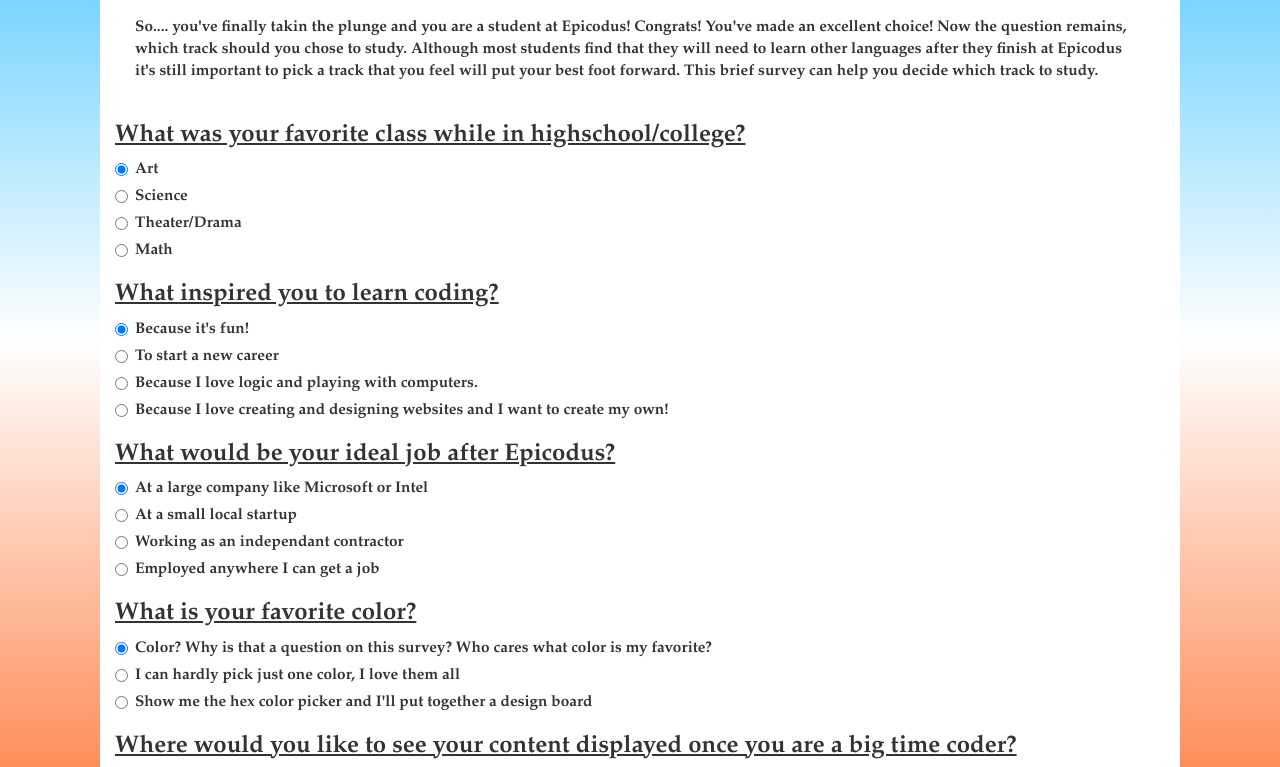
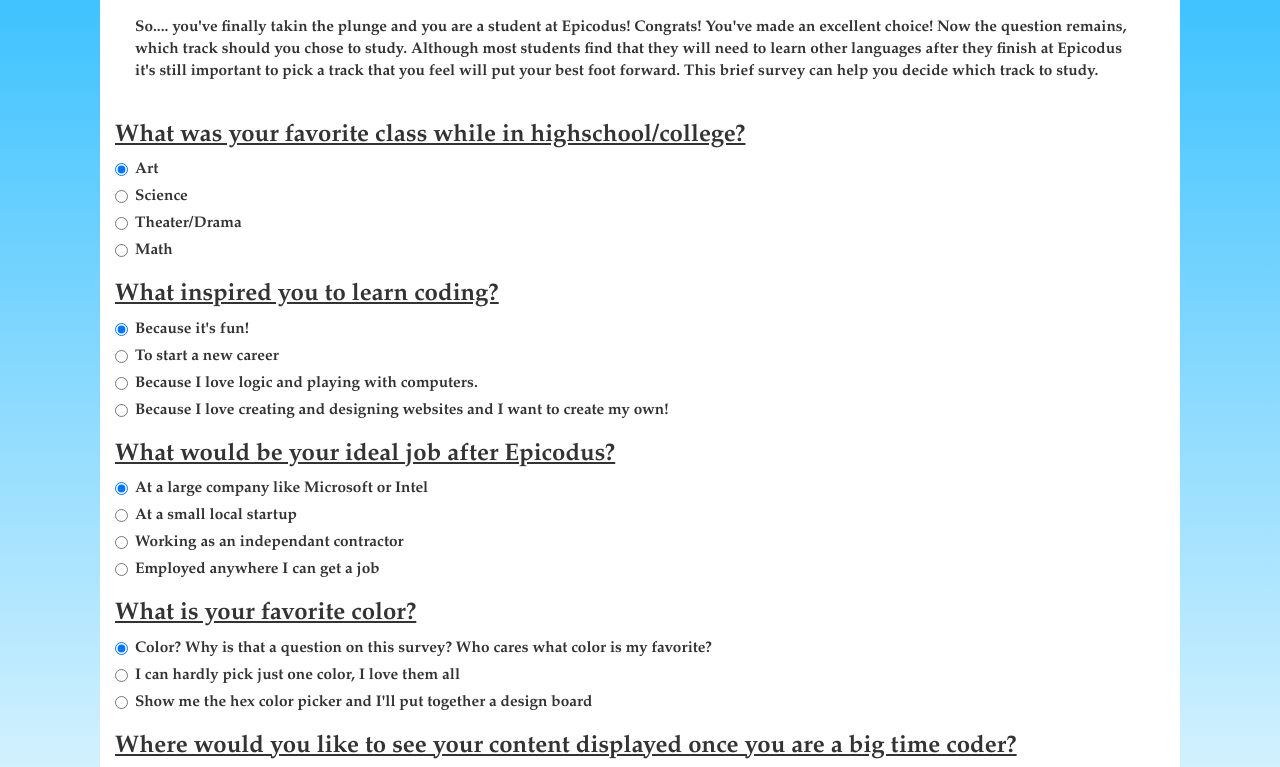
Before and after one commit to KatyCodes/track-survey, a plain HTML site: page index.html in a window 1280 px wide. Shown: the part 315-1082 px from the top of the page. Drawn offline with nearby package versions, Linux system fonts and the light colour scheme.

Commit message:
removes orange gradient from body

```diff
--- a/css/styles.css
+++ b/css/styles.css
@@ -65,7 +65,7 @@
   background: linear-gradient(180deg, #02affe, white);
 }
 body {
-  background: linear-gradient(180deg, #02affe, white, #fe5101);
+  background: linear-gradient(180deg, #02affe, white);
   background-repeat: no-repeat;
   }
 .container-fluid {
```
